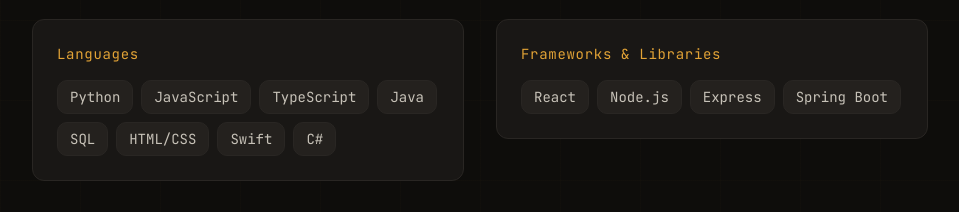
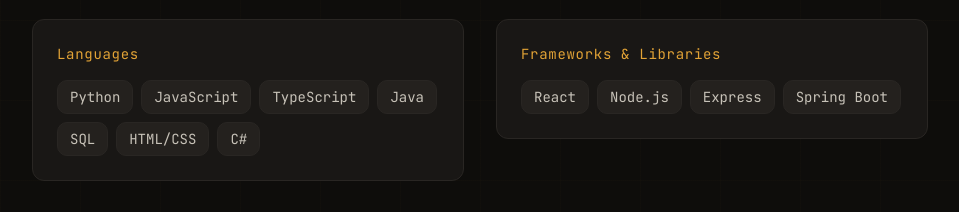
Before and after one commit to Anomaly-E-E/Anomaly-E-E.github.io, a React (Vite) app: page / in a window 1280 px wide. Shown: the part 5340-5552 px from the top of the page, without its empty margins (160-1119 px from the left). Built offline with nearby package versions, Linux system fonts and the light colour scheme; the HTML template or start-up script is replaced by a standard one; a web font is replaced by a local one.

Commit message:
remove swift from skills

```diff
--- a/src/components/sections/SkillsSection.tsx
+++ b/src/components/sections/SkillsSection.tsx
@@ -5,7 +5,7 @@ import { Award } from "lucide-react";
 const skillGroups = [
   {
     label: "Languages",
-    skills: ["Python", "JavaScript", "TypeScript", "Java", "SQL", "HTML/CSS", "Swift", "C#"],
+    skills: ["Python", "JavaScript", "TypeScript", "Java", "SQL", "HTML/CSS", "C#"],
   },
   {
     label: "Frameworks & Libraries",
```
